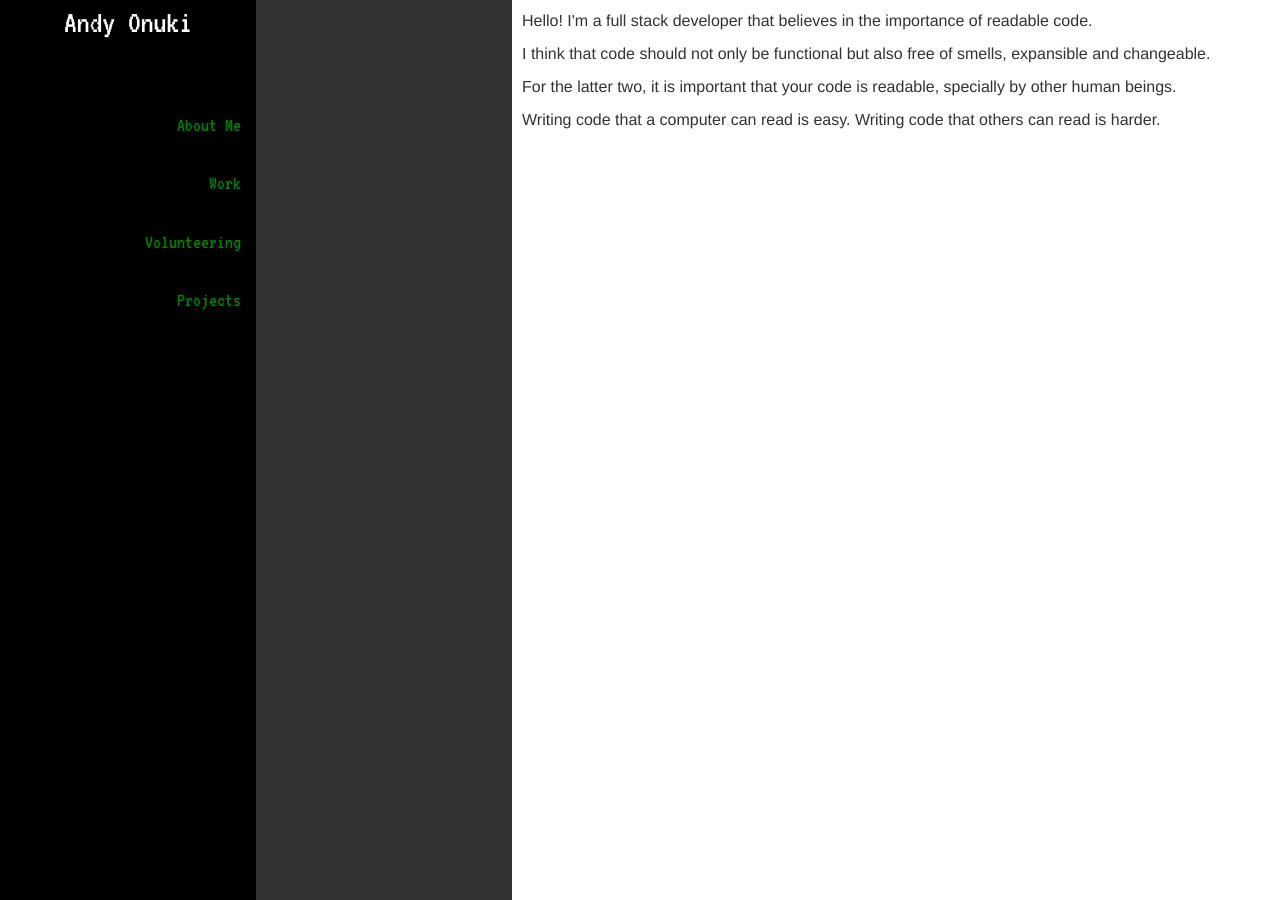
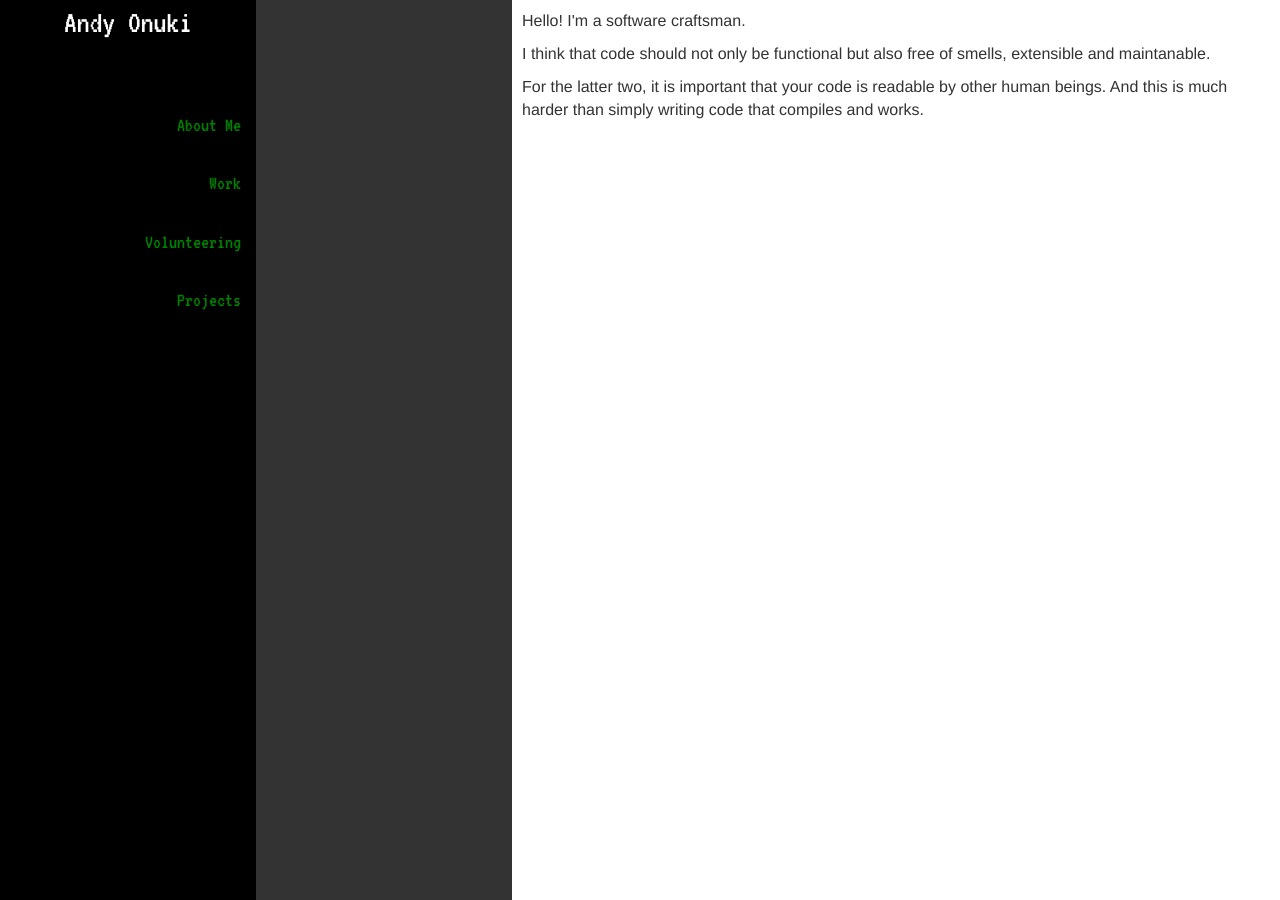
Before and after one commit to meiao/meiao.github.io, a Jekyll site: the page built from index.html, in a window 1280 px wide. Built offline with Jekyll 4.4.1, drawn with Linux system fonts in a browser that asks for light colours; nearby versions of some CDN libraries.

Commit message:
Rewriting index

```diff
--- a/index.html
+++ b/index.html
@@ -4,17 +4,16 @@ categories: main index
 ---
 
 <header>
-Hello! I'm a full stack developer that believes in the importance of readable code.
+Hello! I'm a software craftsman.
 </header>
 
 <section>
-I think that code should not only be functional but also free of smells, expansible and changeable.
+I think that code should not only be functional but also free of smells,
+extensible and maintanable.
 </section>
 
 <section>
-For the latter two, it is important that your code is readable, specially by other human beings.
+For the latter two, it is important that your code is readable by other human
+beings. And this is much harder than simply writing code that compiles and
+works.
 </section>
-
-<section>
-Writing code that a computer can read is easy. Writing code that others can read is harder.
-</section>
```
